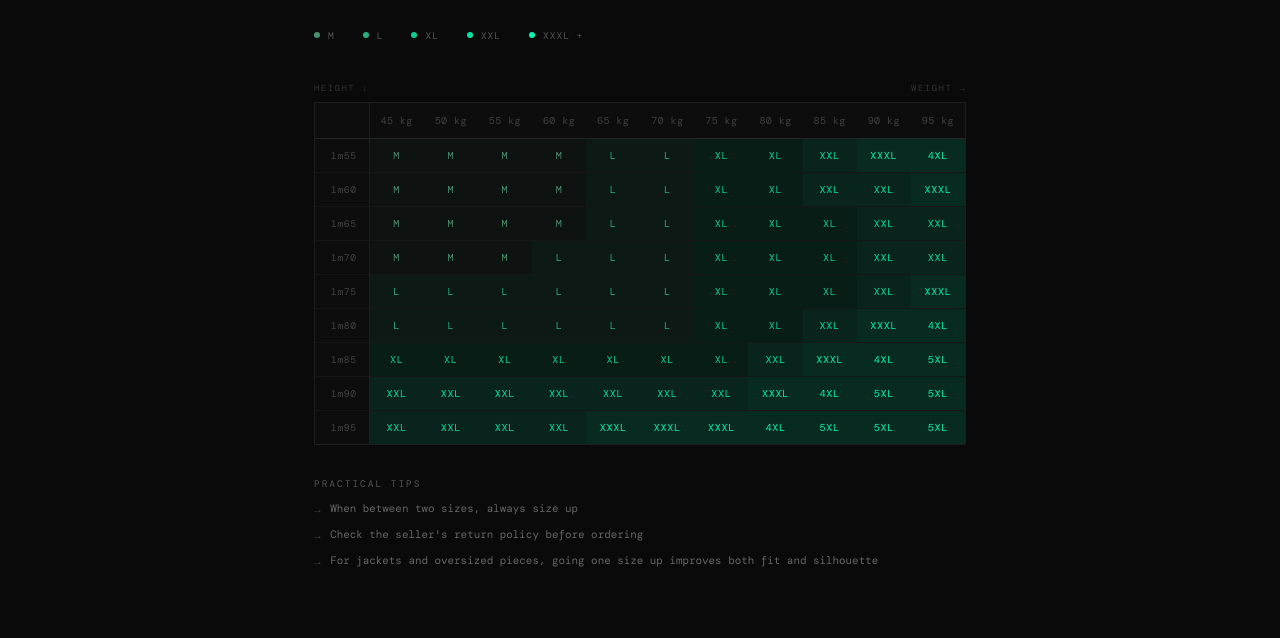
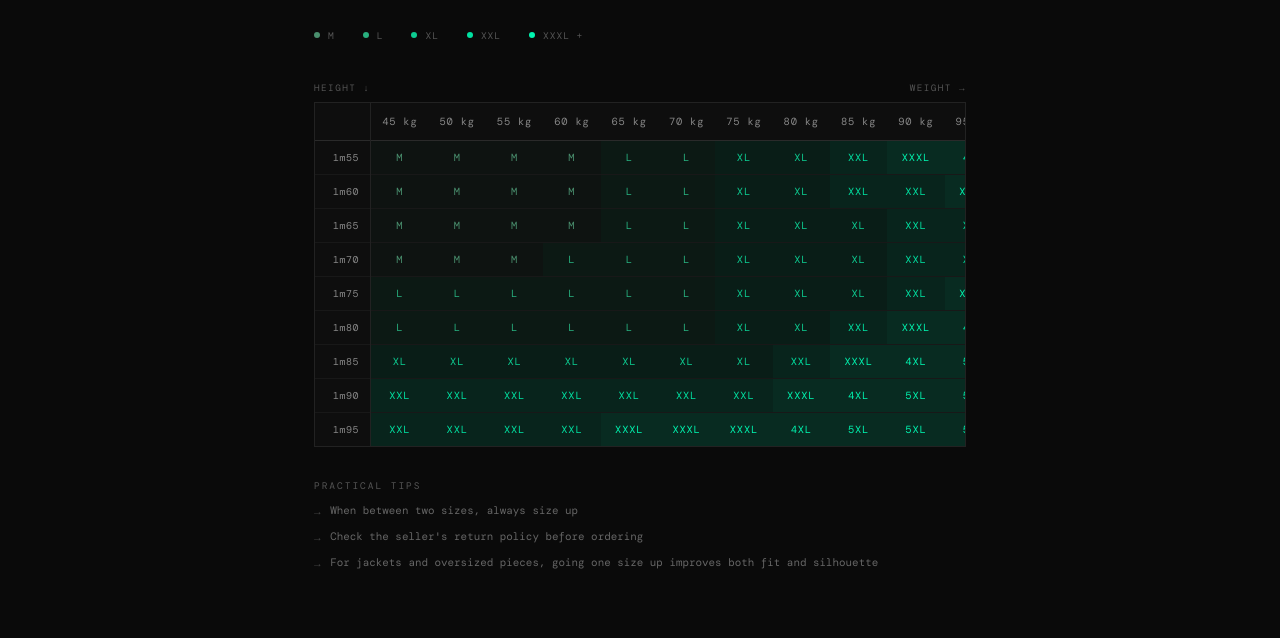
Before and after one commit to Proton452/archive-fashion, a plain HTML site: page how-to-order.html in a window 1280 px wide. Shown: the part 2038-2676 px from the top of the page. Drawn offline with nearby package versions, Linux system fonts and the light colour scheme; a web font is replaced by a local one.

Commit message:
Improve table header and row label readability
Boost weight headers from #404040 to #888, height labels from #444 to #888,
axis labels from #333 to #555. Slightly increase font size and letter-spacing
for clarity. Refine border and background tones for a cleaner table structure.

Co-Authored-By: Claude Sonnet 4.6 <noreply@anthropic.com>

```diff
--- a/how-to-order.html
+++ b/how-to-order.html
@@ -328,17 +328,17 @@
     }
     .guide__table-axis {
       font-family: var(--mono);
-      font-size: 0.55rem;
-      letter-spacing: 0.18em;
+      font-size: 0.58rem;
+      letter-spacing: 0.16em;
       text-transform: uppercase;
-      color: #333;
+      color: #555;
     }
 
     /* Table */
     .guide__table-wrap {
       overflow-x: auto;
       margin: 0 0 2rem;
-      border: 1px solid #1e1e1e;
+      border: 1px solid #222;
       -webkit-overflow-scrolling: touch;
     }
 
@@ -346,36 +346,37 @@
       width: 100%;
       border-collapse: collapse;
       font-family: var(--mono);
-      font-size: 0.63rem;
+      font-size: 0.65rem;
       letter-spacing: 0.04em;
       min-width: 620px;
     }
 
     /* Header */
     .guide__size-table thead tr {
-      background: #0d0d0d;
-      border-bottom: 1px solid #252525;
+      background: #0e0e0e;
+      border-bottom: 1px solid #2a2a2a;
     }
 
     .guide__size-table th {
-      padding: 11px 10px;
+      padding: 12px 11px;
       text-align: center;
-      color: #404040;
+      color: #888;
       font-weight: 400;
       white-space: nowrap;
+      letter-spacing: 0.08em;
     }
 
     .guide__size-table th:first-child {
       text-align: left;
-      padding-left: 16px;
-      min-width: 46px;
-      border-right: 1px solid #1e1e1e;
+      padding-left: 18px;
+      min-width: 50px;
+      border-right: 1px solid #222;
+      color: #666;
     }
 
     /* Body rows */
     .guide__size-table tbody tr {
-      border-bottom: 1px solid #161616;
-      transition: background 0.12s;
+      border-bottom: 1px solid #181818;
     }
 
     .guide__size-table tbody tr:last-child {
@@ -383,28 +384,29 @@
     }
 
     .guide__size-table td {
-      padding: 10px 10px;
+      padding: 10px 11px;
       text-align: center;
-      font-size: 0.63rem;
+      font-size: 0.65rem;
       font-weight: 500;
-      letter-spacing: 0.07em;
+      letter-spacing: 0.08em;
       white-space: nowrap;
     }
 
-    /* Row header column — always pinned, never affected by hover */
+    /* Row header column */
     .guide__size-table td:first-child {
       text-align: left;
-      padding-left: 16px;
-      color: #444;
-      font-size: 0.6rem;
+      padding-left: 18px;
+      color: #888;
+      font-size: 0.62rem;
       font-weight: 400;
-      border-right: 1px solid #1e1e1e;
-      background: #0d0d0d;
+      letter-spacing: 0.06em;
+      border-right: 1px solid #222;
+      background: #0e0e0e;
     }
 
-    /* Hover highlight — row-level, data cells only */
+    /* Hover — brightens data cells, row header stays stable */
     .guide__size-table tbody tr:hover td:not(:first-child) {
-      filter: brightness(1.35) saturate(1.1);
+      filter: brightness(1.4) saturate(1.1);
     }
 
     /* Size color zones — single green hue, progressive intensity M → XXXL+ */
```
